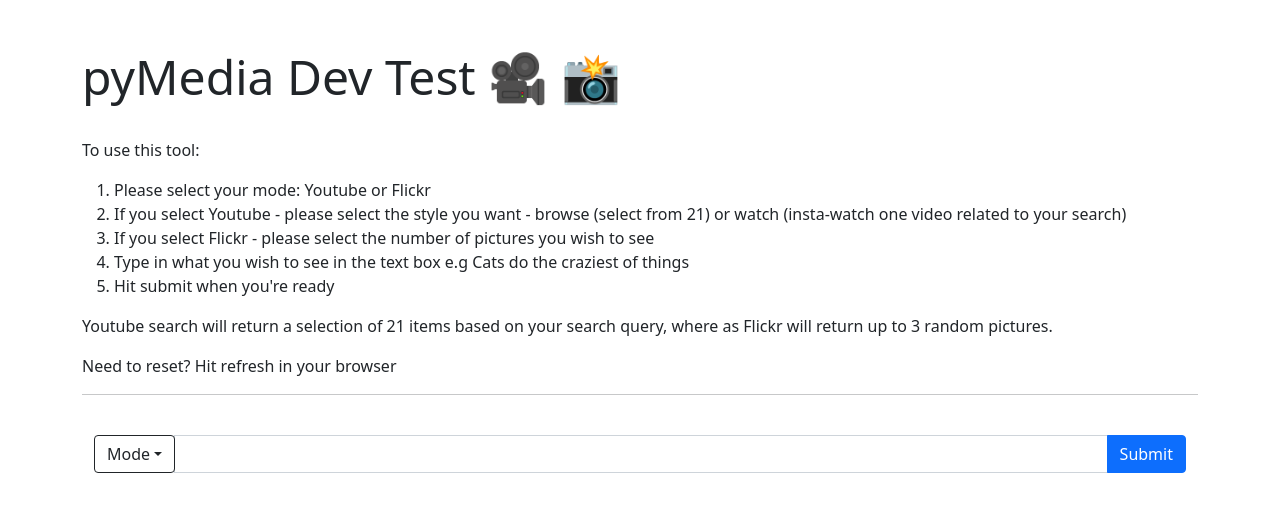
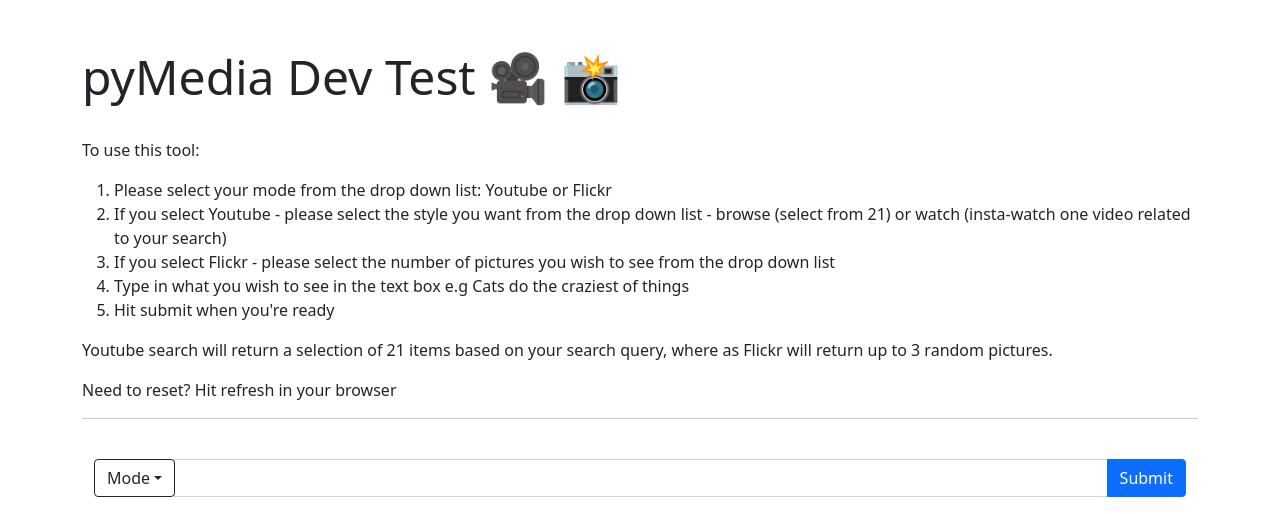
Before and after one commit to CodeGareth/pyMedia, a Flask app: page / in a window 1280 px wide. Shown: the top 514 px of the page. Run offline with Flask 2, Linux system fonts and the light colour scheme; some libraries are stand-ins or nearby versions.

Commit message:
requirements.txt added // tweaked instructions

```diff
--- a/src/templates/home.html
+++ b/src/templates/home.html
@@ -24,9 +24,9 @@
             <br>
             <p>To use this tool:</p>
             <ol>
-                <li>Please select your mode: Youtube or Flickr</li>
-                <li>If you select Youtube - please select the style you want - browse (select from 21) or watch (insta-watch one video related to your search)</li>
-                <li>If you select Flickr - please select the number of pictures you wish to see</li>
+                <li>Please select your mode from the drop down list: Youtube or Flickr</li>
+                <li>If you select Youtube - please select the style you want from the drop down list - browse (select from 21) or watch (insta-watch one video related to your search)</li>
+                <li>If you select Flickr - please select the number of pictures you wish to see from the drop down list</li>
                 <li>Type in what you wish to see in the text box e.g Cats do the craziest of things</li>
                 <li>Hit submit when you're ready</li>
             </ol>
```
Also changed, not shown: requirements.txt (added, +13 -0 lines).
